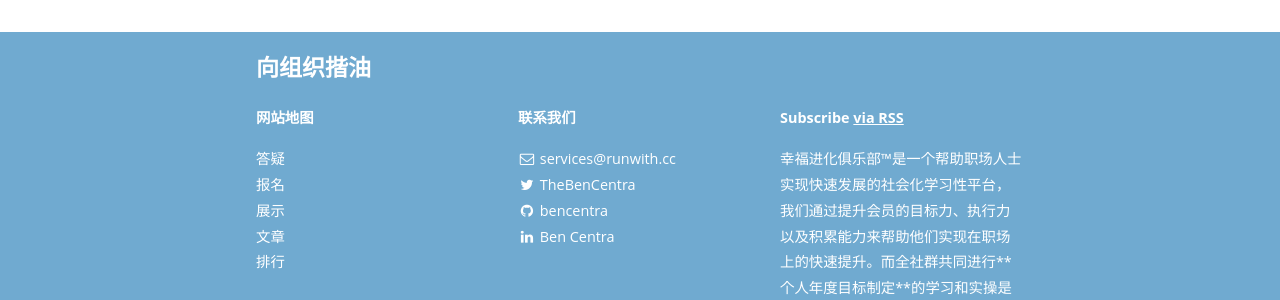
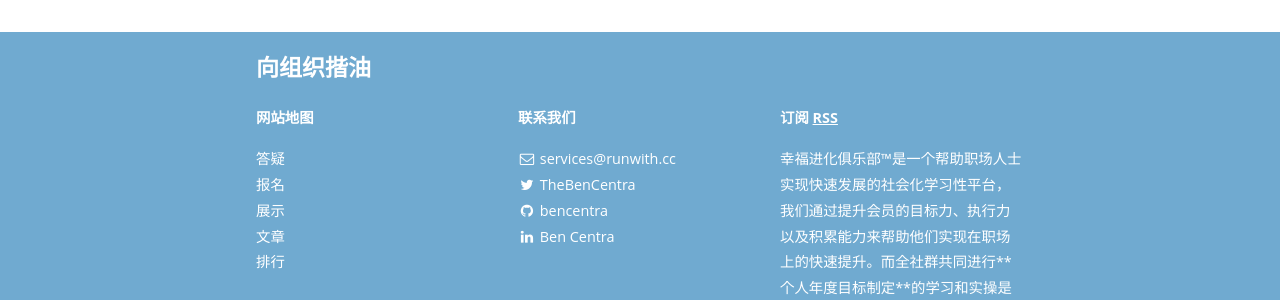
Before and after one commit to nianmubiao/nianmubiao.github.io, a Jekyll site: the page built from index.html, in a window 1280 px wide and 900 px high, scrolled down 1535 px. Shown: the part 371-671 px from the top of the window. Built offline with Jekyll 4.4.1, drawn with Linux system fonts in a browser that asks for light colours; nearby versions of some CDN libraries; some web fonts are replaced; the list of posts is cut into pages by our own code; a style sheet for code colours, icons or effects is not loaded.

Commit message:
Update footer.html

```diff
--- a/_includes/footer.html
+++ b/_includes/footer.html
@@ -42,7 +42,7 @@
     </div>
 
     <div class="site-signature">
-      <p class="rss-subscribe text"><strong>Subscribe <a href="{{ "/feed.xml" | prepend: site.baseurl }}">via RSS</a></strong></p>
+      <p class="rss-subscribe text"><strong>订阅 <a href="{{ "/feed.xml" | prepend: site.baseurl }}">RSS</a></strong></p>
       <p class="text">{{ site.description }}</p>
     </div>
 
```
